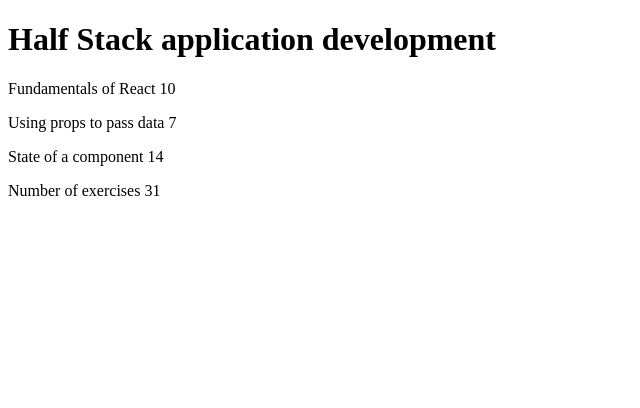
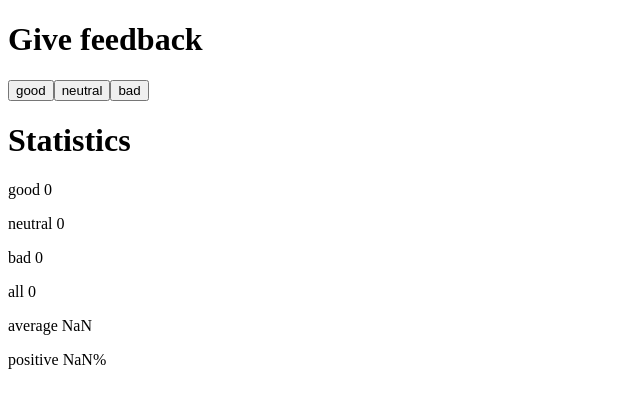
Before and after one commit to prajitlal4/fullstack-course, a React (Create React App) app in the folder part1/: page / in a window 1280 px wide. Shown: the top 408 px of the page, without its empty margins (0-640 px from the left). Built offline with nearby package versions, Linux system fonts and the light colour scheme.

Commit message:
part 1.6 and 1.7 working

```diff
--- /dev/null
+++ b/part1/src/App2.js
@@ -0,0 +1,33 @@
+import { useState } from 'react'
+
+const App2 = () => {
+  // save clicks of each button to its own state
+  const [good, setGood] = useState(0)
+  const [neutral, setNeutral] = useState(0)
+  const [bad, setBad] = useState(0)
+  let all = good + neutral + bad
+  let average = (good - bad) / all
+  let positive = good / all * 100
+
+  return (
+    <div>
+      <h1>Give feedback</h1>
+      <div>
+        <button onClick={() => setGood(good + 1)}>good</button>
+        <button onClick={() => setNeutral(neutral + 1)}>neutral</button>
+        <button onClick={() => setBad(bad + 1)}>bad</button>
+      </div>
+      <h1>Statistics</h1>
+      <div>
+        <p>good {good}</p>
+        <p>neutral {neutral}</p>
+        <p>bad {bad}</p>
+        <p>all {all}</p>
+        <p>average {average}</p>
+        <p>positive {positive}%</p>
+      </div>
+    </div>
+  )
+}
+
+export default App2
--- a/part1/src/index.js
+++ b/part1/src/index.js
@@ -1,7 +1,8 @@
 import ReactDOM from 'react-dom';
 import App from './App';
+import App2 from './App2';
 
 ReactDOM.render(
-  <App />,
+  <App2 />,
   document.getElementById('root')
 );
```
